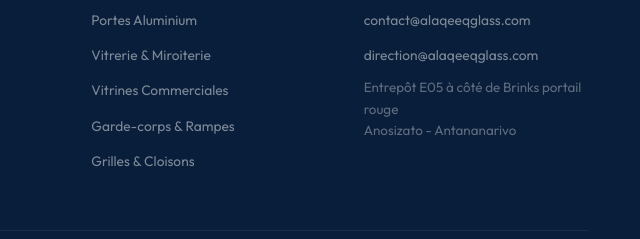
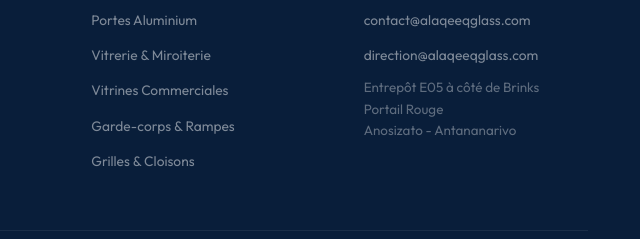
Before and after one commit to aistudingme-png/alaqeeq, a plain HTML site: page contact/index.html in a window 1280 px wide. Shown: the part 2272-2511 px from the top of the page, 640-1280 px from the left. Drawn offline with nearby package versions, Linux system fonts and the light colour scheme.

Commit message:
Update index.html

```diff
--- a/contact/index.html
+++ b/contact/index.html
@@ -1464,7 +1464,7 @@ const FOOTER_HTML = `
           <li><a href="tel:+261389860802">038 98 608 02 (WhatsApp)</a></li>
           <li><a href="mailto:contact@alaqeeqglass.com">contact@alaqeeqglass.com</a></li>
           <li><a href="mailto:direction@alaqeeqglass.com">direction@alaqeeqglass.com</a></li>
-          <li style="color:rgba(255,255,255,.35);font-size:.84rem;margin-top:10px;line-height:1.6;">Entrepôt E05 à côté de Brinks portail rouge<br>Anosizato - Antananarivo</li>
+          <li style="color:rgba(255,255,255,.35);font-size:.84rem;margin-top:10px;line-height:1.6;">Entrepôt E05 à côté de Brinks<br>Portail Rouge<br>Anosizato - Antananarivo</li>
         </ul>
       </div>
     </div>
```
